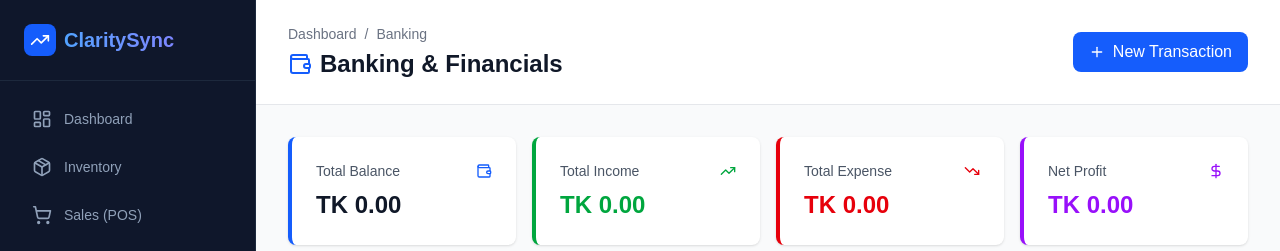
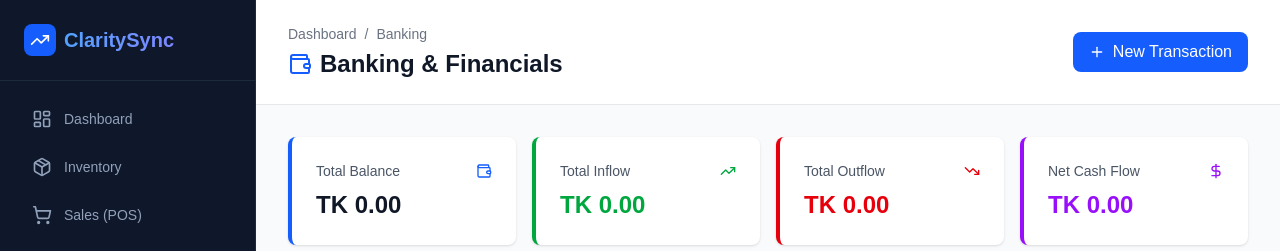
Before and after one commit to Deatrax/ClaritySync, a Next.js app in the folder frontend/: page /banking in a window 1280 px wide. Shown: the top 251 px of the page. Built offline with nearby package versions, Linux system fonts and the light colour scheme; no server answers.

Commit message:
corrected colors in Banking

```diff
--- a/frontend/app/banking/page.tsx
+++ b/frontend/app/banking/page.tsx
@@ -21,7 +21,7 @@ interface BankAccount {
 
 interface Transaction {
   transaction_id: number;
-  transaction_type: 'INCOME' | 'EXPENSE';
+  transaction_type: string;
   amount: number;
   category_name: string;
   account_name: string;
@@ -60,7 +60,7 @@ export default function BankingPage() {
 
         let income = 0, expense = 0;
         data.forEach((t: Transaction) => {
-          if (t.transaction_type === 'INCOME') {
+          if (['INCOME', 'RECEIVE', 'SALE', 'INVESTMENT', 'DEPOSIT'].includes(t.transaction_type)) {
             income += t.amount;
           } else {
             expense += t.amount;
@@ -73,6 +73,8 @@ export default function BankingPage() {
       console.error('Failed to fetch data', error);
     }
   };
+
+  const isMoneyIn = (type: string) => ['INCOME', 'RECEIVE', 'SALE', 'INVESTMENT', 'DEPOSIT'].includes(type);
 
   return (
     <div className="min-h-screen bg-gray-50">
@@ -120,7 +122,7 @@ export default function BankingPage() {
           {/* Total Income */}
           <div className="bg-white rounded-lg shadow p-6 border-l-4 border-green-600">
             <div className="flex items-center justify-between mb-2">
-              <p className="text-gray-600 text-sm">Total Income</p>
+              <p className="text-gray-600 text-sm">Total Inflow</p>
               <TrendingUp className="w-4 h-4 text-green-600" />
             </div>
             <p className="text-2xl font-bold text-green-600">
@@ -131,7 +133,7 @@ export default function BankingPage() {
           {/* Total Expense */}
           <div className="bg-white rounded-lg shadow p-6 border-l-4 border-red-600">
             <div className="flex items-center justify-between mb-2">
-              <p className="text-gray-600 text-sm">Total Expense</p>
+              <p className="text-gray-600 text-sm">Total Outflow</p>
               <TrendingDown className="w-4 h-4 text-red-600" />
             </div>
             <p className="text-2xl font-bold text-red-600">
@@ -142,7 +144,7 @@ export default function BankingPage() {
           {/* Net Profit */}
           <div className="bg-white rounded-lg shadow p-6 border-l-4 border-purple-600">
             <div className="flex items-center justify-between mb-2">
-              <p className="text-gray-600 text-sm">Net Profit</p>
+              <p className="text-gray-600 text-sm">Net Cash Flow</p>
               <DollarSign className="w-4 h-4 text-purple-600" />
             </div>
             <p className={`text-2xl font-bold ${
@@ -243,7 +245,7 @@ export default function BankingPage() {
                           <td className="py-3 px-3 text-gray-900">{transaction.category_name}</td>
                           <td className="py-3 px-3">
                             <span className={`px-2 py-1 rounded text-xs font-medium ${
-                              transaction.transaction_type === 'INCOME'
+                              isMoneyIn(transaction.transaction_type)
                                 ? 'bg-green-100 text-green-800'
                                 : 'bg-red-100 text-red-800'
                             }`}>
@@ -251,11 +253,11 @@ export default function BankingPage() {
                             </span>
                           </td>
                           <td className={`py-3 px-3 text-right font-semibold ${
-                            transaction.transaction_type === 'INCOME'
+                            isMoneyIn(transaction.transaction_type)
                               ? 'text-green-600'
                               : 'text-red-600'
                           }`}>
-                            {transaction.transaction_type === 'INCOME' ? '+' : '-'}
+                            {isMoneyIn(transaction.transaction_type) ? '+' : '-'}
                             TK {transaction.amount.toFixed(2)}
                           </td>
                         </tr>
```
Also changed, not shown: 1 other file (tests, documents, lock files or other folders).
